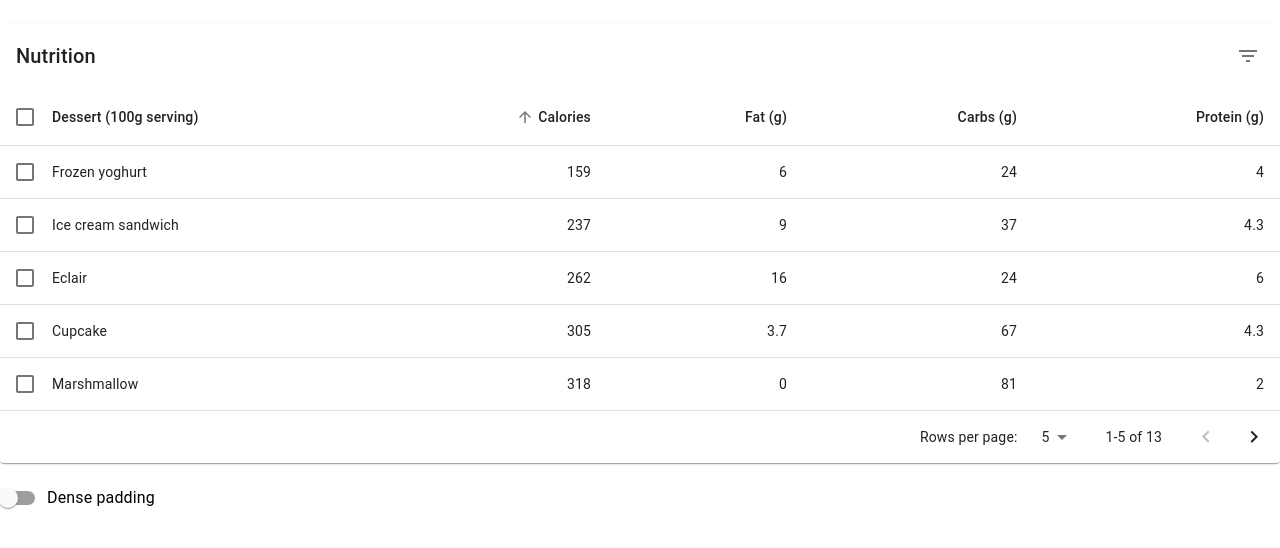
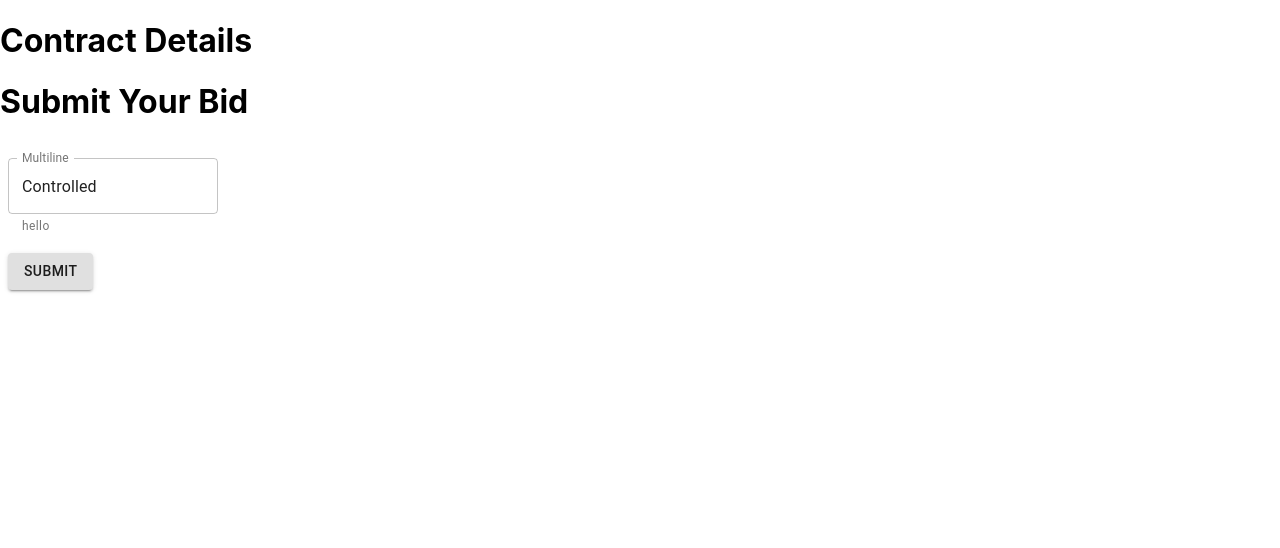
Before and after one commit to meta-434/contract-app, a React (Create React App) app: page / in a window 1280 px wide. Shown: the top 548 px of the page. Built offline with nearby package versions, Linux system fonts and the light colour scheme.

Commit message:
added basic input form

```diff
--- a/src/App.js
+++ b/src/App.js
@@ -8,8 +8,8 @@ function App() {
   return (
     <div>
       {/* <StudentProfile /> */}
-      <StudentContracts />
-      {/* <StudentBid /> */}
+      {/* <StudentContracts />  */}
+      <StudentBid />
     </div>
   );
 }
--- a/src/StudentBid.js
+++ b/src/StudentBid.js
@@ -1,11 +1,76 @@
 import React, { Component } from 'react'
 
+import { makeStyles } from '@material-ui/core/styles';
+import Button from '@material-ui/core/Button';
+
+import TextField from '@material-ui/core/TextField';
+
+// material UI setup & text field setup
+const useStyles = makeStyles(theme => ({
+    button: {
+      margin: theme.spacing(1),
+    },
+    input: {
+      display: 'none',
+    },
+    root: {
+        width: '100%',
+        maxWidth: '360px',
+        backgroundColor: theme.palette.background.paper,
+    },
+    container: {
+        display: 'flex',
+        flexWrap: 'wrap',
+      },
+    textField: {
+        marginLeft: theme.spacing(1),
+        marginRight: theme.spacing(1),
+    },
+    dense: {
+        marginTop: theme.spacing(2),
+    },
+    menu: {
+        width: 200,
+    },
+}));
+
 function StudentBid(props) {
+    const classes = useStyles();
+    const [values, setValues] = React.useState({
+        name: 'Cat in the Hat',
+        age: '',
+        multiline: 'Controlled',
+        currency: 'EUR',
+      });
+      const handleChange = name => event => {
+        setValues({ ...values, [name]: event.target.value });
+      };
 
         return (
             <div>
+                {/* Somehow render details of contract selected from StudentContracts.js */}
                 <h1>Contract Details</h1>
-                <h1>Submission Form</h1>
+
+                {/* Submit a bid for that contract to the company (once approved?) */}
+                <h1>Submit Your Bid</h1>
+                <form className={classes.container} noValidate autoComplete="off">
+                    <TextField
+                        id="outlined-multiline-flexible"
+                        label="Multiline"
+                        multiline
+                        rowsMax="4"
+                        value={values.multiline}
+                        onChange={handleChange('multiline')}
+                        className={classes.textField}
+                        margin="normal"
+                        helperText="hello"
+                        variant="outlined"
+                    />
+                </form>
+
+                <Button variant="contained" className={classes.button}>
+                    Submit
+                </Button>
             </div>
         )
 
--- a/src/StudentProfile.js
+++ b/src/StudentProfile.js
@@ -1,4 +1,5 @@
 import React, { Component } from 'react'
+
 import { makeStyles } from '@material-ui/core/styles';
 import Button from '@material-ui/core/Button';
 
```
